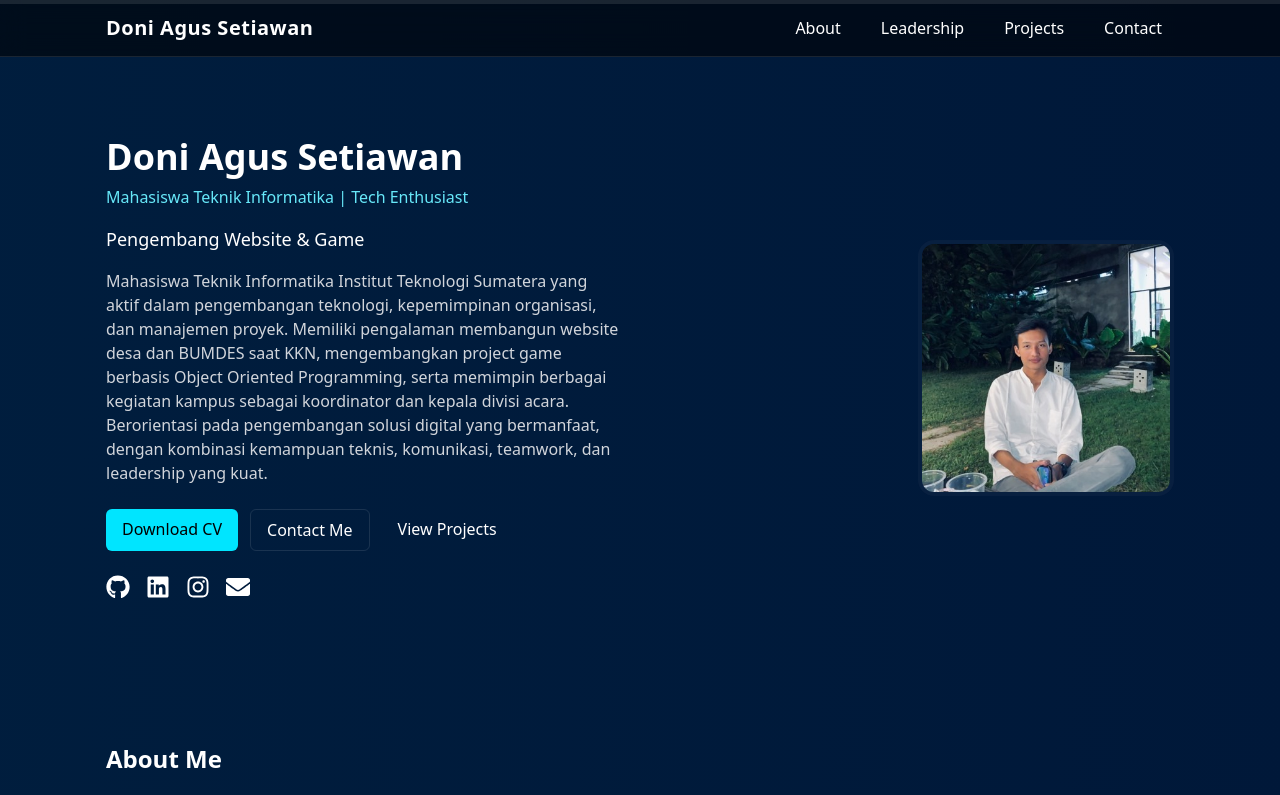
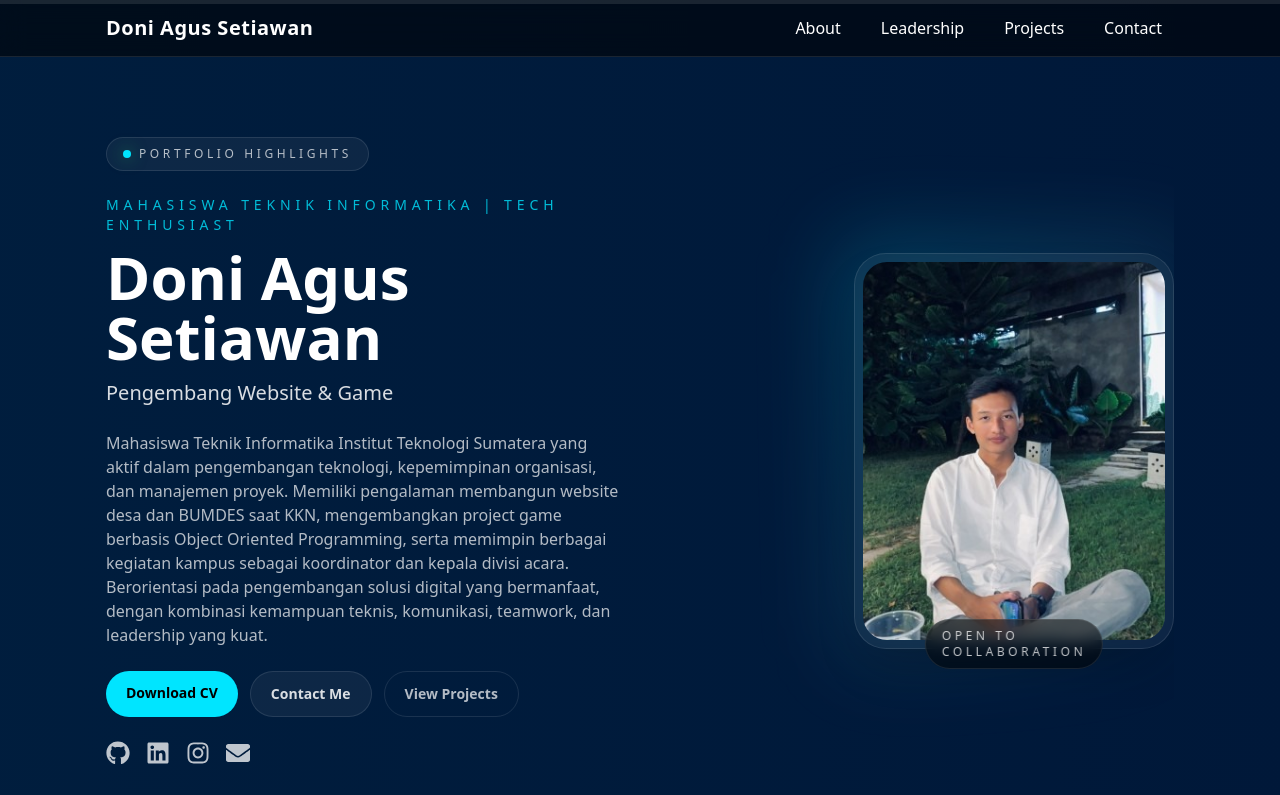
Before and after one commit to gusti06/Portofolio-Doni-Agus-Setiawan, a Next.js app: page / in a window 1280 px wide. Shown: the top 795 px of the page. Built offline with nearby package versions, Linux system fonts and the light colour scheme.

Commit message:
feat: polish hero section

```diff
--- a/src/components/Hero.tsx
+++ b/src/components/Hero.tsx
@@ -31,30 +31,58 @@ function TypeWriter({ texts = [], speed = 90 }: { texts?: string[], speed?: numb
 
 export default function Hero(){
   return (
-    <section id="hero" className="py-20" data-aos="fade-up">
-      <div className="grid md:grid-cols-2 gap-8 items-center">
-        <div>
-          <h1 className="text-4xl font-extrabold">Doni Agus Setiawan</h1>
-          <p className="text-cyan-300 mt-2">Mahasiswa Teknik Informatika | Tech Enthusiast</p>
-          <div className="mt-4 text-lg">
-            <TypeWriter texts={["Mahasiswa Teknik Informatika ITERA","Pengembang Website & Game","Leader dalam organisasi kampus"]} />
+    <section id="hero" className="relative overflow-hidden py-20" data-aos="fade-up">
+      <div className="absolute inset-0 -z-10 bg-[radial-gradient(circle_at_top_left,rgba(34,197,94,0.12),transparent_30%),radial-gradient(circle_at_top_right,rgba(34,211,238,0.08),transparent_28%),linear-gradient(to_bottom,rgba(255,255,255,0.02),transparent)]" />
+      <div className="grid items-center gap-10 md:grid-cols-2">
+        <div className="space-y-6" data-aos="fade-right" data-aos-delay="100">
+          <div className="inline-flex items-center gap-2 rounded-full border border-white/10 bg-white/5 px-4 py-2 text-xs uppercase tracking-[0.3em] text-white/70">
+            <span className="h-2 w-2 rounded-full bg-neon shadow-[0_0_16px_rgba(34,197,94,0.6)]" />
+            Portfolio Highlights
           </div>
-          <p className="mt-4 text-gray-300">Mahasiswa Teknik Informatika Institut Teknologi Sumatera yang aktif dalam pengembangan teknologi, kepemimpinan organisasi, dan manajemen proyek. Memiliki pengalaman membangun website desa dan BUMDES saat KKN, mengembangkan project game berbasis Object Oriented Programming, serta memimpin berbagai kegiatan kampus sebagai koordinator dan kepala divisi acara. Berorientasi pada pengembangan solusi digital yang bermanfaat, dengan kombinasi kemampuan teknis, komunikasi, teamwork, dan leadership yang kuat.</p>
-          <div className="mt-6 flex gap-3">
-            <a href={assetPath('/CV%20Doni%20Agus%20Setiawan.pdf')} className="px-4 py-2 bg-neon text-black rounded-md">Download CV</a>
-            <a href="#contact" className="px-4 py-2 border border-white/10 rounded-md">Contact Me</a>
-            <a href="#projects" className="px-4 py-2 bg-white/6 rounded-md">View Projects</a>
+
+          <div className="space-y-3">
+            <p className="text-sm uppercase tracking-[0.35em] text-neon/80">Mahasiswa Teknik Informatika | Tech Enthusiast</p>
+            <h1 className="max-w-xl text-4xl font-extrabold leading-tight md:text-5xl lg:text-6xl">
+              Doni Agus Setiawan
+            </h1>
+            <div className="text-lg text-white/85 md:text-xl">
+              <TypeWriter texts={["Mahasiswa Teknik Informatika ITERA","Pengembang Website & Game","Leader dalam organisasi kampus"]} />
+            </div>
           </div>
-          <div className="mt-6 flex gap-4 text-2xl">
-            <a href="https://github.com/gusti06" aria-label="GitHub"><FaGithub/></a>
-            <a href="https://www.linkedin.com/in/doni-agus-setiawan-a7a0202b2" aria-label="LinkedIn"><FaLinkedin/></a>
-            <a href="https://instagram.com" aria-label="Instagram"><FaInstagram/></a>
-            <a href="mailto:doni.123140009@student.itera.ac.id" aria-label="Email"><FaEnvelope/></a>
+
+          <p className="max-w-2xl text-sm leading-7 text-white/70 md:text-base">
+            Mahasiswa Teknik Informatika Institut Teknologi Sumatera yang aktif dalam pengembangan teknologi, kepemimpinan organisasi, dan manajemen proyek. Memiliki pengalaman membangun website desa dan BUMDES saat KKN, mengembangkan project game berbasis Object Oriented Programming, serta memimpin berbagai kegiatan kampus sebagai koordinator dan kepala divisi acara. Berorientasi pada pengembangan solusi digital yang bermanfaat, dengan kombinasi kemampuan teknis, komunikasi, teamwork, dan leadership yang kuat.
+          </p>
+
+          <div className="flex flex-wrap gap-3">
+            <a href={assetPath('/CV%20Doni%20Agus%20Setiawan.pdf')} className="rounded-full bg-neon px-5 py-3 text-sm font-semibold text-black transition hover:brightness-110">
+              Download CV
+            </a>
+            <a href="#contact" className="rounded-full border border-white/10 bg-white/5 px-5 py-3 text-sm font-semibold text-white/85 transition hover:border-neon/40 hover:text-neon">
+              Contact Me
+            </a>
+            <a href="#projects" className="rounded-full border border-white/10 px-5 py-3 text-sm font-semibold text-white/70 transition hover:border-white/30 hover:bg-white/5 hover:text-white">
+              View Projects
+            </a>
+          </div>
+
+          <div className="flex flex-wrap gap-4 text-2xl text-white/75">
+            <a href="https://github.com/gusti06" aria-label="GitHub" className="transition hover:text-neon"><FaGithub/></a>
+            <a href="https://www.linkedin.com/in/doni-agus-setiawan-a7a0202b2" aria-label="LinkedIn" className="transition hover:text-neon"><FaLinkedin/></a>
+            <a href="https://instagram.com" aria-label="Instagram" className="transition hover:text-neon"><FaInstagram/></a>
+            <a href="mailto:doni.123140009@student.itera.ac.id" aria-label="Email" className="transition hover:text-neon"><FaEnvelope/></a>
           </div>
         </div>
-        <div className="flex justify-center md:justify-end">
-          <div className="w-64 h-64 rounded-2xl bg-gradient-to-br from-white/6 to-white/3 p-1 glass">
-            <img src={assetPath('/FOTO%20PORTO.jpeg')} alt="Doni Agus Setiawan" className="w-full h-full object-cover rounded-xl" />
+
+        <div className="flex justify-center md:justify-end" data-aos="fade-left" data-aos-delay="180">
+          <div className="relative">
+            <div className="absolute -inset-4 rounded-[2rem] bg-gradient-to-br from-neon/20 via-cyan-300/10 to-transparent blur-2xl" />
+            <div className="relative w-72 rounded-[2rem] border border-white/10 bg-white/5 p-2 shadow-2xl shadow-black/20 backdrop-blur md:w-[20rem]">
+              <img src={assetPath('/FOTO%20PORTO.jpeg')} alt="Doni Agus Setiawan" className="aspect-[4/5] w-full rounded-[1.5rem] object-cover" />
+            </div>
+            <div className="absolute -bottom-5 left-1/2 -translate-x-1/2 rounded-full border border-white/10 bg-black/50 px-4 py-2 text-xs uppercase tracking-[0.3em] text-white/75 backdrop-blur">
+              Open to Collaboration
+            </div>
           </div>
         </div>
       </div>
```
